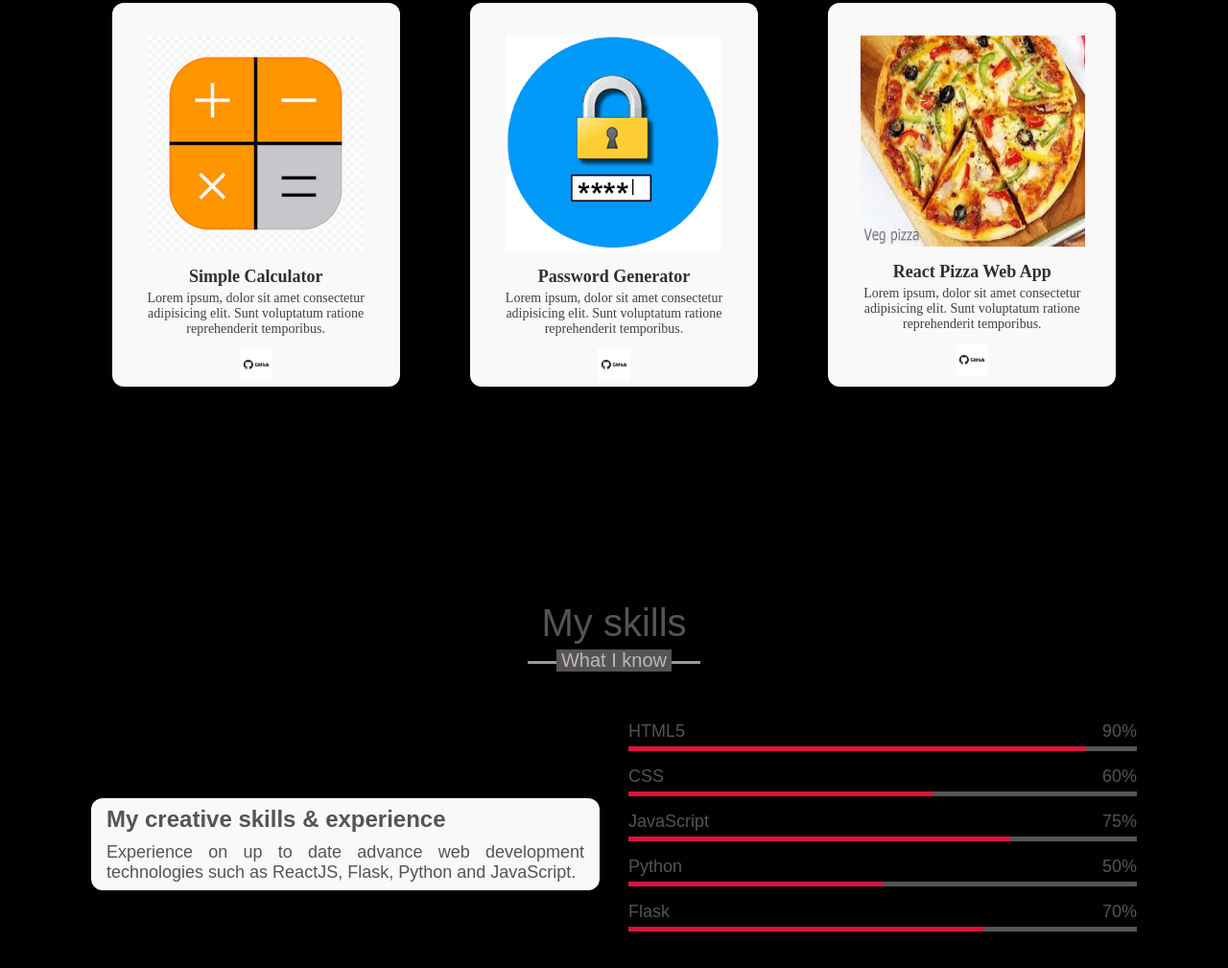
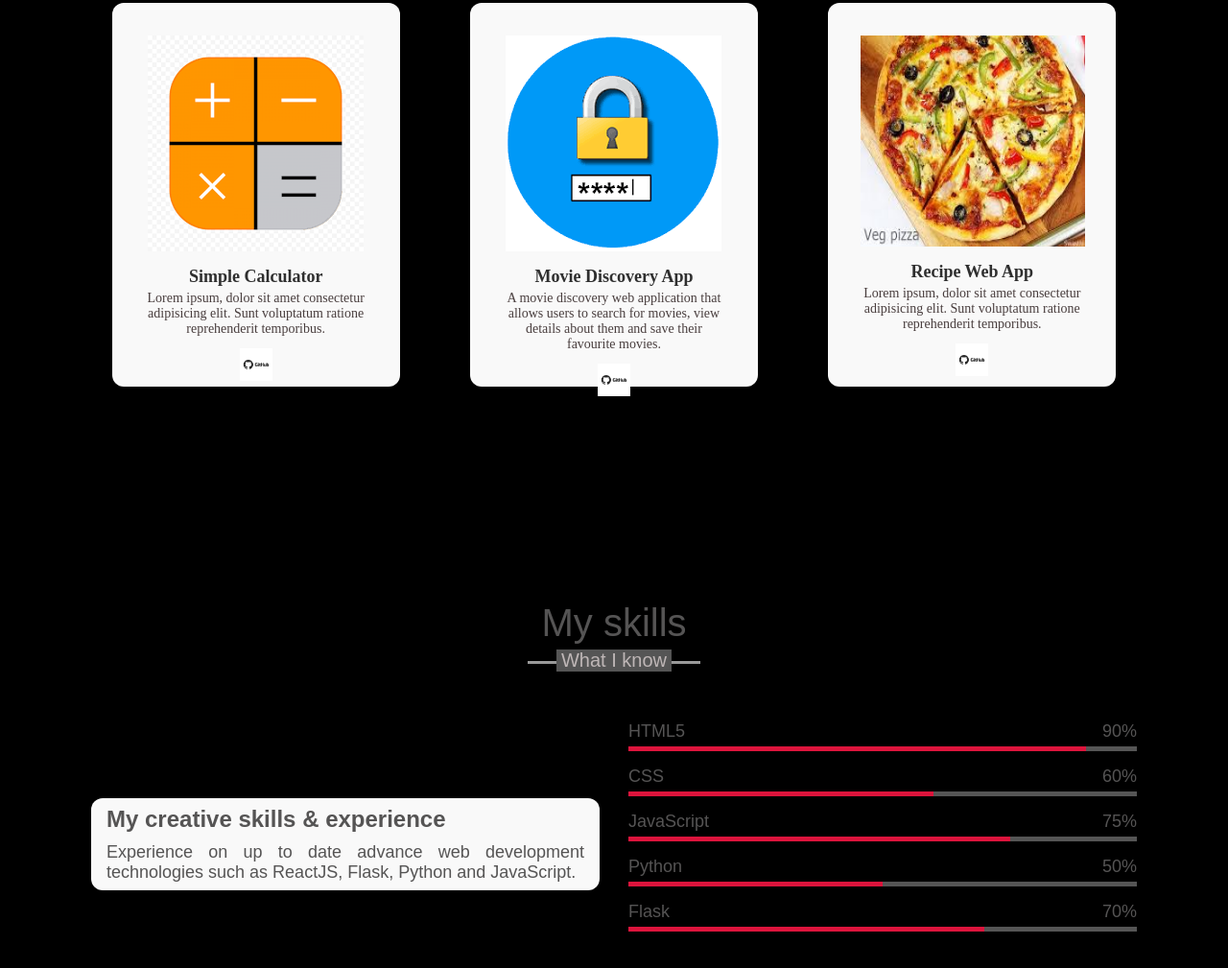
Before and after one commit to ChristianOdang/portfolio-, a plain HTML site: page index.html in a window 1280 px wide. Shown: the part 2075-3084 px from the top of the page at 96% size. Drawn offline with Linux system fonts and the light colour scheme.

Commit message:
Update html file

```diff
--- a/index.html
+++ b/index.html
@@ -99,13 +99,12 @@
               <div class="card">
                 <img src="images/password.PNG" />
                 <div class="card_body">
-                  <h4 class="card_title">Password Generator</h4>
+                  <h4 class="card_title">Movie Discovery App</h4>
                   <p class="card_text">
-                    Lorem ipsum, dolor sit amet consectetur adipisicing elit.
-                    Sunt voluptatum ratione reprehenderit temporibus.
+                    A movie discovery web application that allows users to search for movies, view details about them and save their favourite movies.
                   </p>
                   <div class="text">
-                    <a href="https://github.com/ChristianOdang/Password-Generator.git" class="#"
+                    <a href="https://github.com/ChristianOdang/Movie-Box" class="#"
                       ><img src="images/github.png" width="34" height="34"
                     /></a>
                   </div>
@@ -117,13 +116,13 @@
               <div class="card">
                 <img src="images/react.JPG" height="220" width="234" />
                 <div class="card_body">
-                  <h4 class="card_title">React Pizza Web App</h4>
+                  <h4 class="card_title">Recipe Web App</h4>
                   <p class="card_text">
                     Lorem ipsum, dolor sit amet consectetur adipisicing elit.
                     Sunt voluptatum ratione reprehenderit temporibus.
                   </p>
                   <div class="text">
-                    <a href="https://github.com/ChristianOdang/my-react_app.git" class="#"
+                    <a href="https://github.com/ChristianOdang/Recipe-App" class="#"
                       ><img src="images/github.png" width="34" height="34"
                     /></a>
                   </div>
```
